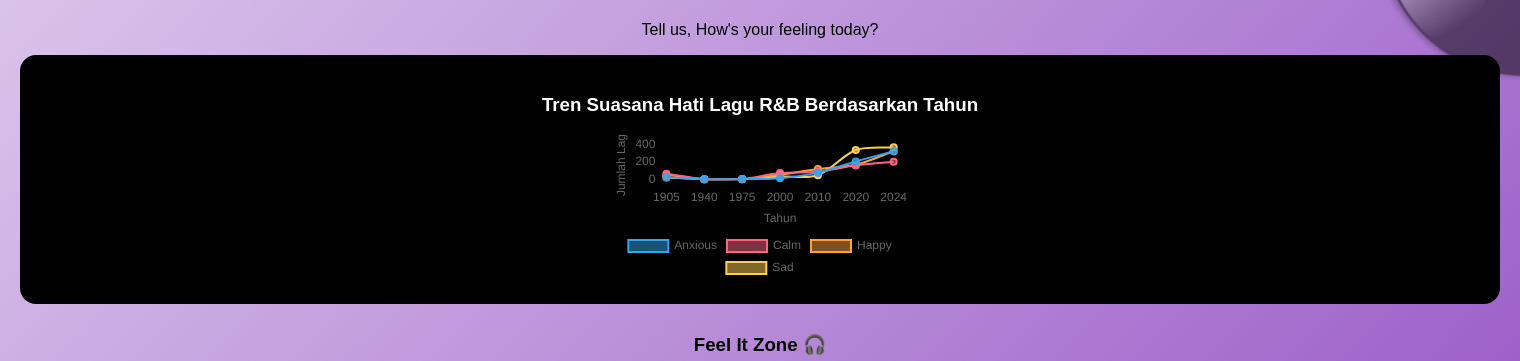
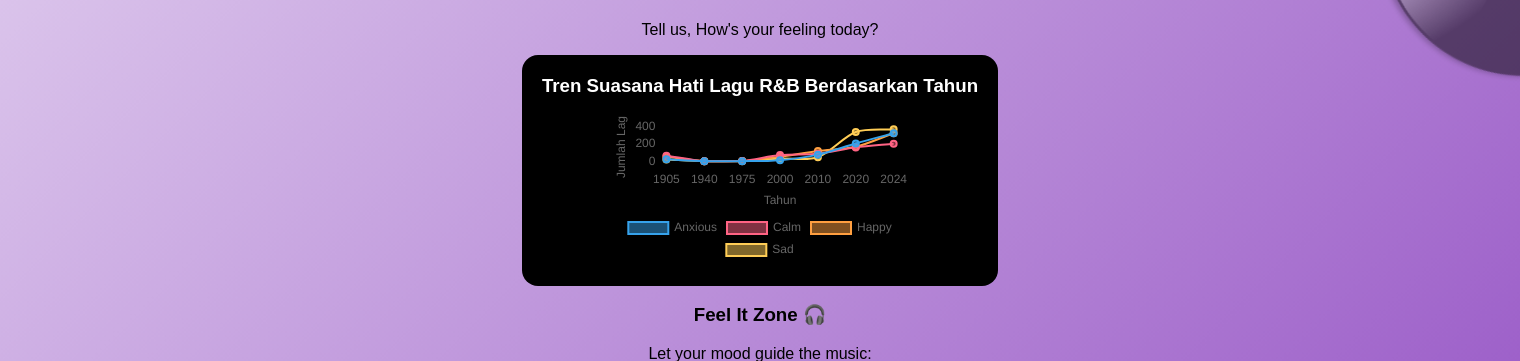
Before and after one commit to Titowwww/rnb-recommender, a Flask app: page /home in a window 1520 px wide; the page is wider, and only the part inside the window is pictured. Shown: the part 67-428 px from the top of that part. Run offline with Flask 3, Linux system fonts and the light colour scheme; the visitor is signed in with stand-in values (Sample User, id 1).

Commit message:
Update home.html

```diff
--- a/templates/home.html
+++ b/templates/home.html
@@ -17,9 +17,10 @@
                 background-color: #000;      /* hitam */
                 border-radius: 16px;        /* roundy */
                 padding: 20px;
-                margin-bottom: 30px; /* kasih jarak */
+                display: inline-block;
+                margin: 0 auto;
             ">
-                <h3 style="text-align:center; color: #fff;">
+                <h3 style="text-align:center; color: #fff; margin-top: 0;"">
                     Tren Suasana Hati Lagu R&B Berdasarkan Tahun
                 </h3>
                 <canvas id="moodChart" style="max-height:300px;"></canvas>
```
